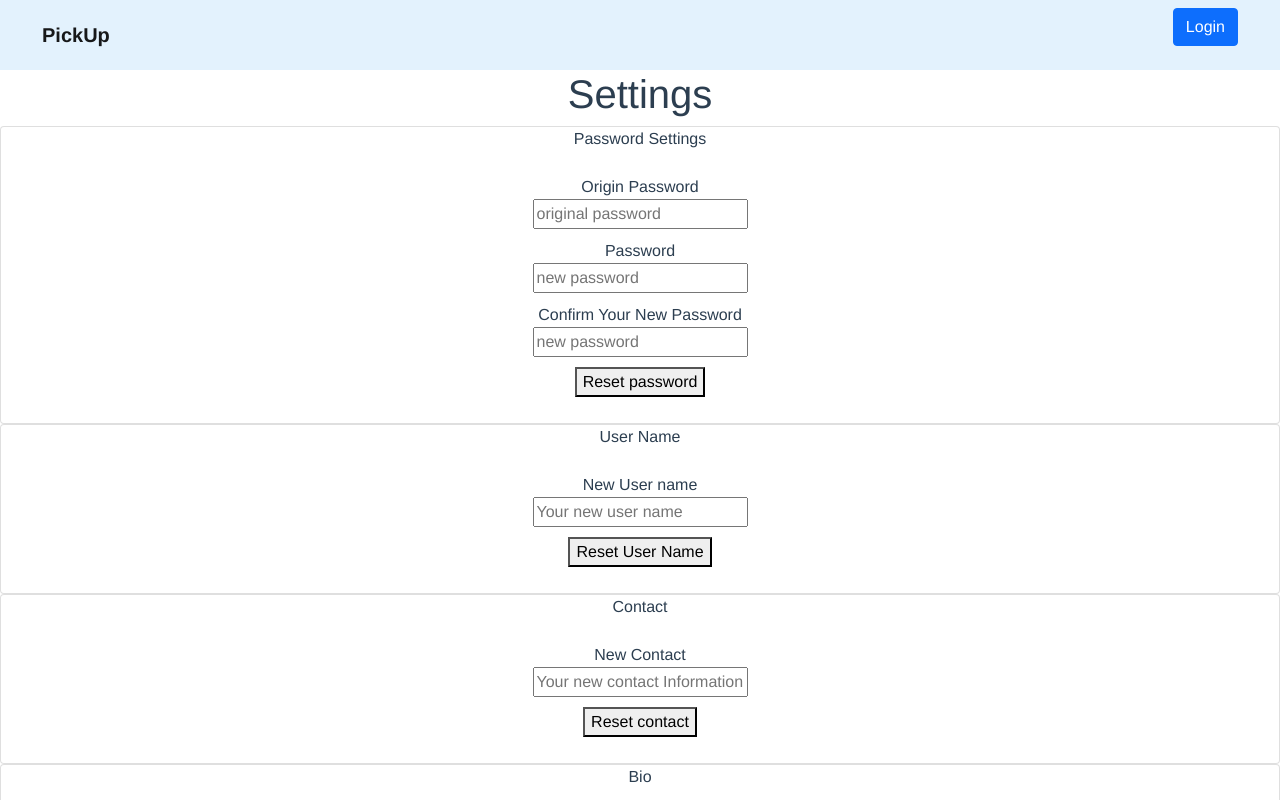
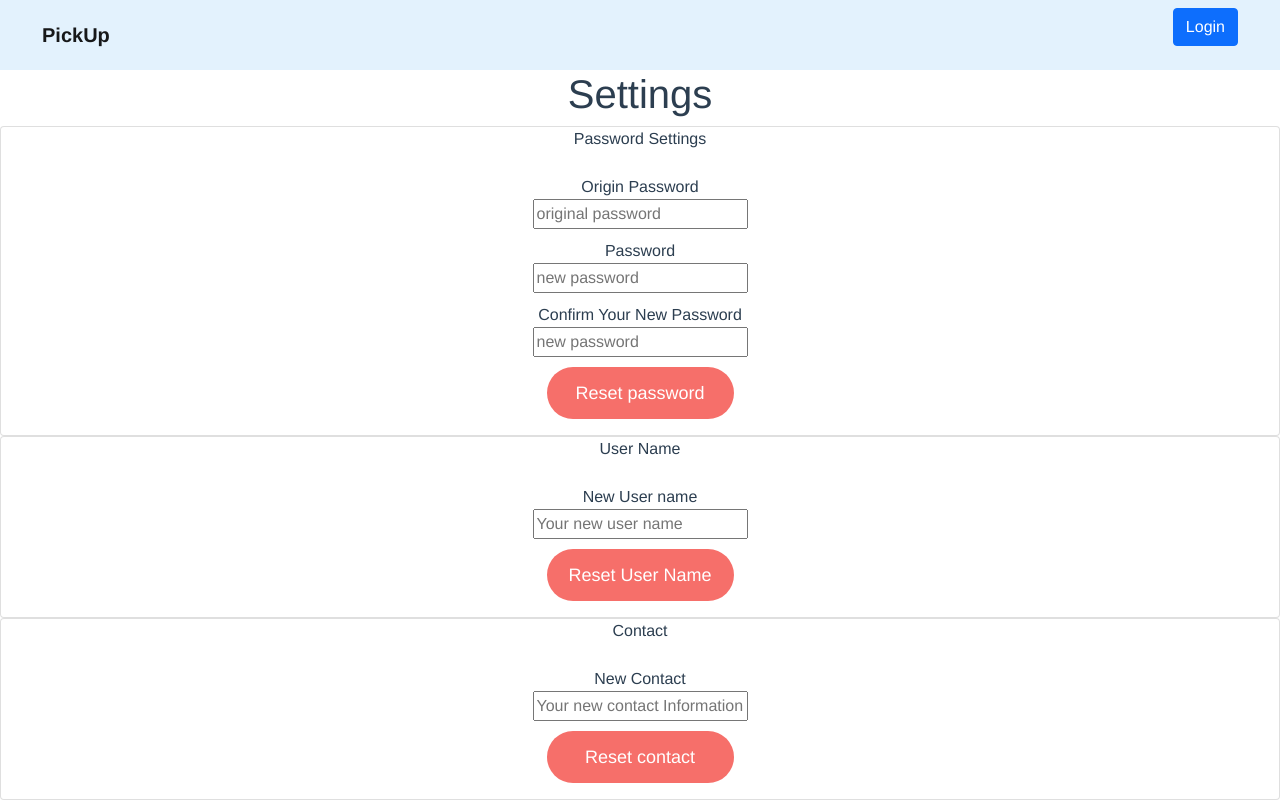
Before and after one commit to Philip-ZENG/pickup_final, a Vue app in the folder client/: page /#/setting in a window 1280 px wide. Shown: the top 800 px of the page. Built offline with nearby package versions, Linux system fonts and the light colour scheme.

Commit message:
modify style

```diff
--- a/client/src/views/SettingView.vue
+++ b/client/src/views/SettingView.vue
@@ -23,6 +23,7 @@
             Confirm Your New Password
             <input id="password2" v-model="passwordVerify" placeholder="new password" />
           </label>
+          <br>
           <button type="submit" class="mx-auto" v-on:click="updatePassword">Reset password</button>
         </form>
       </div>
@@ -37,6 +38,7 @@
             New User name
             <input id="userName" v-model="userName" placeholder="Your new user name" />
           </label>
+          <br>
           <button type="submit" class="mx-auto" v-on:click="updateUserName">Reset User Name</button>
         </form>
       </div>
@@ -51,6 +53,7 @@
             New Contact
             <input id="contact" v-model="contact" placeholder="Your new contact Information" />
           </label>
+          <br>
           <button type="submit" class="mx-auto" v-on:click="updateContact">Reset contact</button>
         </form>
       </div>
@@ -64,6 +67,7 @@
             New Bio
             <input id="Bio" v-model="Bio" placeholder="Show Yourself more!" />
           </label>
+          <br>
           <button type="submit" class="mx-auto" v-on:click="updateBio">Update Bio</button>
         </form>
       </div>
@@ -155,14 +159,26 @@ export default {
 </script>
 
 <style scoped>
-button,
 input {
   display: block;
   margin-bottom: 10px;
 }
-
 #alert {
   color: red;
   margin-bottom: 10px;
 }
+button{
+  background-color:#f66f6a;
+  color:white;
+  width: 175px;
+  height: 50px;
+  border:0;
+  font-size: 18px;
+  box-sizing: content-box;
+  border-radius: 30px;
+  }
+  button:hover{
+    background-color: #f89998;
+  }
+
 </style>
```
Also changed, not shown: 2 other files (tests, documents, lock files or other folders).
